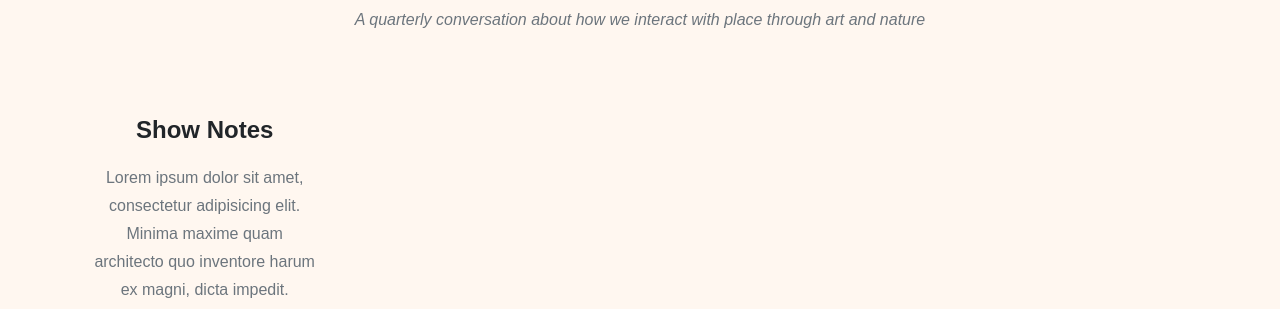
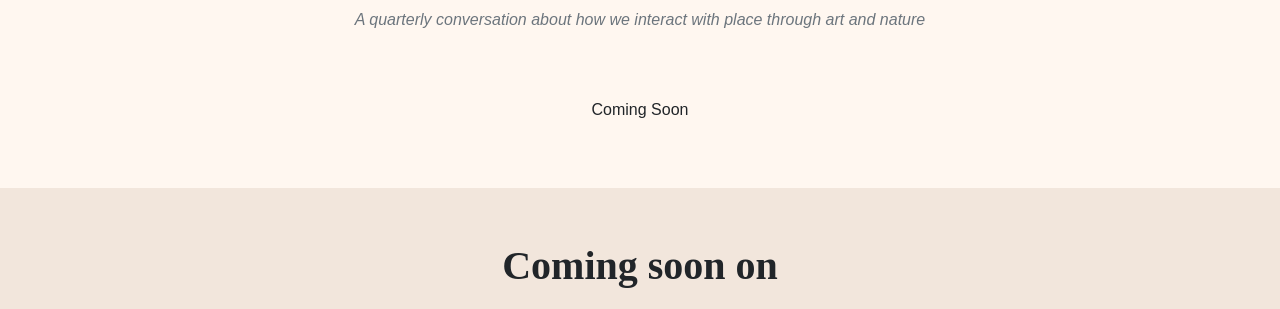
Before and after one commit to kzadrozny/hearthheather, a plain HTML site: page index.html in a window 1280 px wide. Shown: the part 594-903 px from the top of the page. Drawn offline with nearby package versions, Linux system fonts and the light colour scheme; a web font is replaced by a local one.

Commit message:
Added coming soon and KM photo

```diff
--- a/index.html
+++ b/index.html
@@ -52,14 +52,15 @@
                 <div class="text-center">
                     <h2 class="section-heading">Recent Episode</h2>
                     <h3 class="section-subheading text-muted">A quarterly conversation about how we interact with place through art and nature</h3>
+                    <p>Coming Soon</p>
                 </div>
                 <div class="row text-center">
-                    <div class="col-md-8">
+                    <!-- <div class="col-md-8">
 
                     <div class="col-md-4">
                         <h4 class="my-3">Show Notes</h4>
-                        <p class="text-muted">Lorem ipsum dolor sit amet, consectetur adipisicing elit. Minima maxime quam architecto quo inventore harum ex magni, dicta impedit.</p>
-                    </div>
+                        <p class="text-muted"></p>
+                    </div> -->
                 </div>
             </div>
         </section>
@@ -68,7 +69,7 @@
         <section class="page-section bg-dark" id="listen">
             <div class="container">
                 <div class="text-center">
-                    <h2 class="section-heading">Listen on</h2>
+                    <h2 class="section-heading">Coming soon on</h2>
                 </div>
                 <div class="row">
                     <div class="col-sm-4 text-center">
@@ -96,7 +97,7 @@
                             <img class="mx-auto rounded-circle" src="images/KM.jpg" alt="" />
                             <h3>Kateri Morton</h3>
                             <p class="text-muted">Walker</p>
-                            <a class="btn btn-dark btn-social mx-2" href="#!"><i class="fab fa-instagram"></i></a>
+                            <a class="btn btn-dark btn-social mx-2" href="https://www.instagram.com/katerimorton/"><i class="fab fa-instagram"></i></a>
                         </div>
                     </div>
                     <div class="col-lg-6">
```
Also changed, not shown: images/KM.jpg (added).
